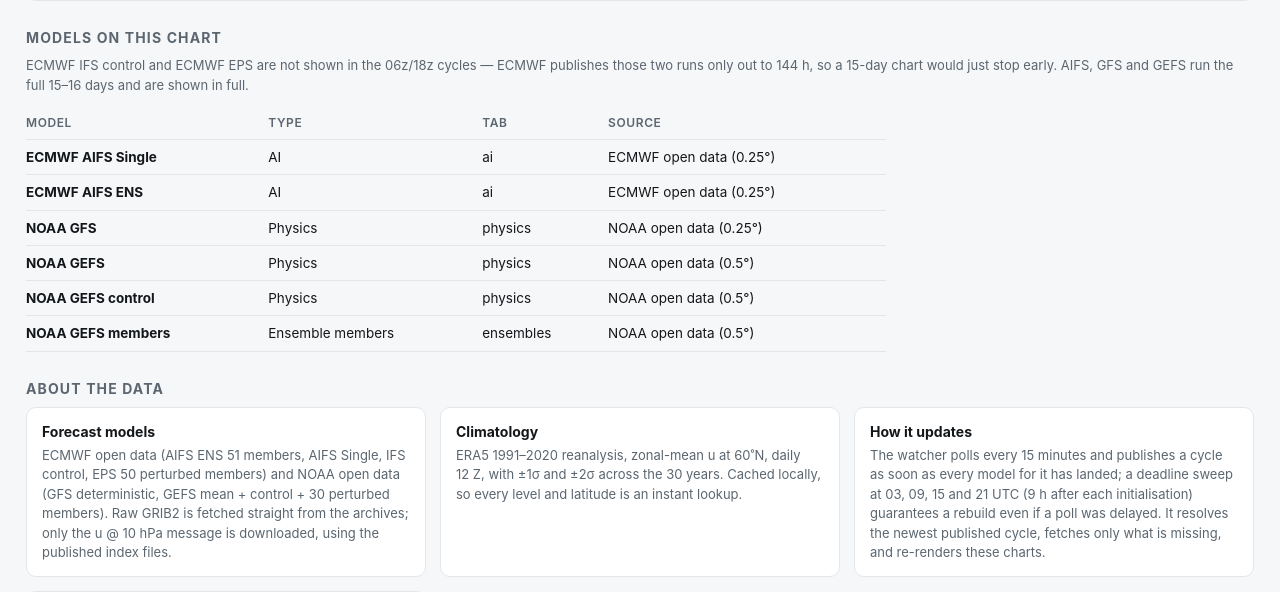
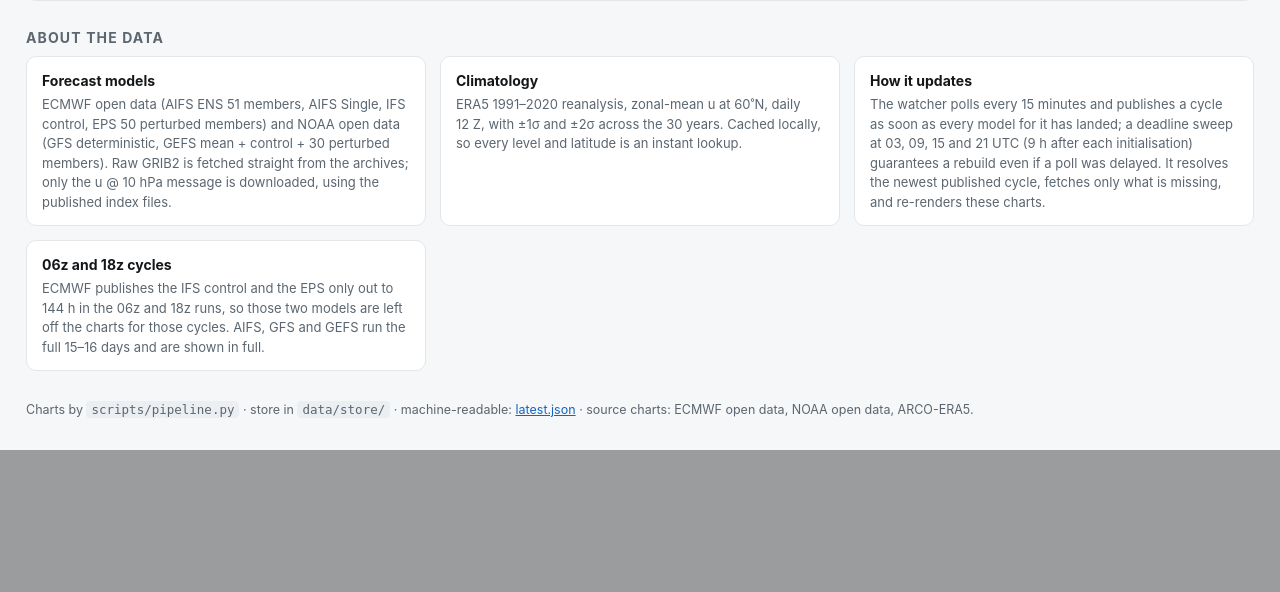
Before and after one commit to massachusettswx-weather/Forecast-charts, a FastAPI app: page / in a window 1280 px wide. Shown: the part 1106-1698 px from the top of the page. After the commit the page ends 1556 px from the top, so only its background shows below. Run offline with FastAPI, Linux system fonts and the light colour scheme.

Commit message:
site: remove the domain/level picker and the model info table
- the domain/level dropdown is gone for now: the other views (70N, 1 hPa,
  NH, polar cap) still need to be checked before they are offered, so the
  site shows only the default 60N / 10 hPa view
- the 'Models on this chart' table and its note are removed
- the tab images are now taken strictly from the default view (before,
  a cycle that lacked it would silently show another view's figure)
- the cycle picker stays

```diff
--- a/webapp/app.py
+++ b/webapp/app.py
@@ -58,15 +58,18 @@ def index(request: Request):
     cyc_list = sorted(cycles.keys(), reverse=True)
     lat_list = sorted({l for c in cycles.values() for l in c},
                        key=site_meta.key_sort_key)
+    # the site shows ONE view (the default domain and level): the other views
+    # are still being checked, so they are not offered yet
+    default_view = site_meta.store_key(site_meta.DEFAULT_LAT,
+                                       site_meta.DEFAULT_LEVEL)
     figs = []
     for key, title, blurb in TABS:
-        cand = []
+        img = None
         for c in cyc_list:
-            for l in lat_list:
-                f = (cycles.get(c, {}).get(l) or {}).get(key)
-                if f:
-                    cand.append(f)
-        img = ("/fig/" + cand[0]) if cand else None
+            f = (cycles.get(c, {}).get(default_view) or {}).get(key)
+            if f:
+                img = "/fig/" + f
+                break
         figs.append(dict(key=key, title=title, blurb=blurb, img=img))
     cyc = d.get("cycle")
     cycles = d.get("cycles", {}) or {cyc: {"60": {}}}
@@ -97,9 +100,7 @@ def index(request: Request):
     return templates.TemplateResponse(request, "index.html", {
         "tabs": figs, "cycle": cyc, "when": when,
         "updated": d.get("updated", ""), "level": d.get("level", 10),
-        "lat": d.get("lat", 60), "models": site_meta.model_rows(d, cyc),
-        "model_note": site_meta.cycle_note(cyc),
-        "models_by_cycle_json": json.dumps(site_meta.models_by_cycle(d)),
+        "lat": d.get("lat", 60),
         "lat_list": lat_list,
         "key_labels": {k: site_meta.key_label(k) for k in lat_list},
         "default_key": site_meta.store_key(site_meta.DEFAULT_LAT,
--- a/webapp/templates/index.html
+++ b/webapp/templates/index.html
@@ -75,11 +75,6 @@
         <option value="{{ c }}" {{ 'selected' if c == cycle else '' }}>{{ cycle_labels.get(c, c) }}</option>
       {% endfor %}
     </select>
-    <select class="cycle" id="latpick" title="domain and level">
-      {% for l in lat_list %}
-        <option value="{{ l }}" {{ 'selected' if l == default_key else '' }}>{{ key_labels.get(l, l) }}</option>
-      {% endfor %}
-    </select>
   </nav>
 </header>
 
@@ -96,20 +91,6 @@
     </div>
   </section>
   {% endfor %}
-
-  <h2>Models on this chart</h2>
-  <p class="blurb" id="modelnote">{{ model_note }}</p>
-  <table class="models">
-    <tr><th>Model</th><th>Type</th><th>Tab</th><th>Source</th></tr>
-    <tbody id="modelrows">
-    {% for m in models %}
-    <tr><td><b>{{ m.label }}</b></td>
-        <td>{{ m.kind }}</td>
-        <td>{{ m.tab }}</td>
-        <td>{{ m.source }}</td></tr>
-    {% endfor %}
-    </tbody>
-  </table>
 
   <h2>About the data</h2>
   <div class="grid">
@@ -134,12 +115,12 @@
   }));
 
   const CYCLES = {{ cycles_json | safe }};
-  const MODELS_BY_CYCLE = {{ models_by_cycle_json | safe }};
   const CURRENT_CYCLE = {{ cycle | tojson }};
   const pick = document.getElementById('cyclepick');
-  const latpick = document.getElementById('latpick');
   let curCycle = CURRENT_CYCLE;
-  let curLat = latpick ? latpick.value : "{{ default_lat }}";
+  // the domain/level picker is hidden for now (the other views still need
+  // checking before they are published) - the site shows the default view
+  let curLat = "{{ default_key }}";
   function figureFor(cycle, view, tab) {
     const v = (CYCLES[cycle] || {})[view] || {};
     if (v[tab]) return v[tab];
@@ -159,26 +140,9 @@
       if (img && f) img.src = 'fig/' + f;
     });
   }
-  function renderModels(c) {
-    const entry = MODELS_BY_CYCLE[c] || {rows: [], note: ''};
-    const tbody = document.getElementById('modelrows');
-    if (tbody) {
-      tbody.innerHTML = entry.rows.map(m =>
-        '<tr><td><b>' + m.label + '</b></td><td>' + m.kind + '</td><td>' +
-        m.tab + '</td><td>' + m.source + '</td></tr>').join('');
-    }
-    const note = document.getElementById('modelnote');
-    if (note) note.textContent = entry.note || '';
-  }
-  renderModels(CURRENT_CYCLE);
   applyFigures();
   if (pick) pick.addEventListener('change', () => {
     curCycle = pick.value;
-    applyFigures();
-    renderModels(curCycle);
-  });
-  if (latpick) latpick.addEventListener('change', () => {
-    curLat = latpick.value;
     applyFigures();
   });
 </script>
```
Also changed, not shown: scripts/build_site.py (+14 -11 lines).
